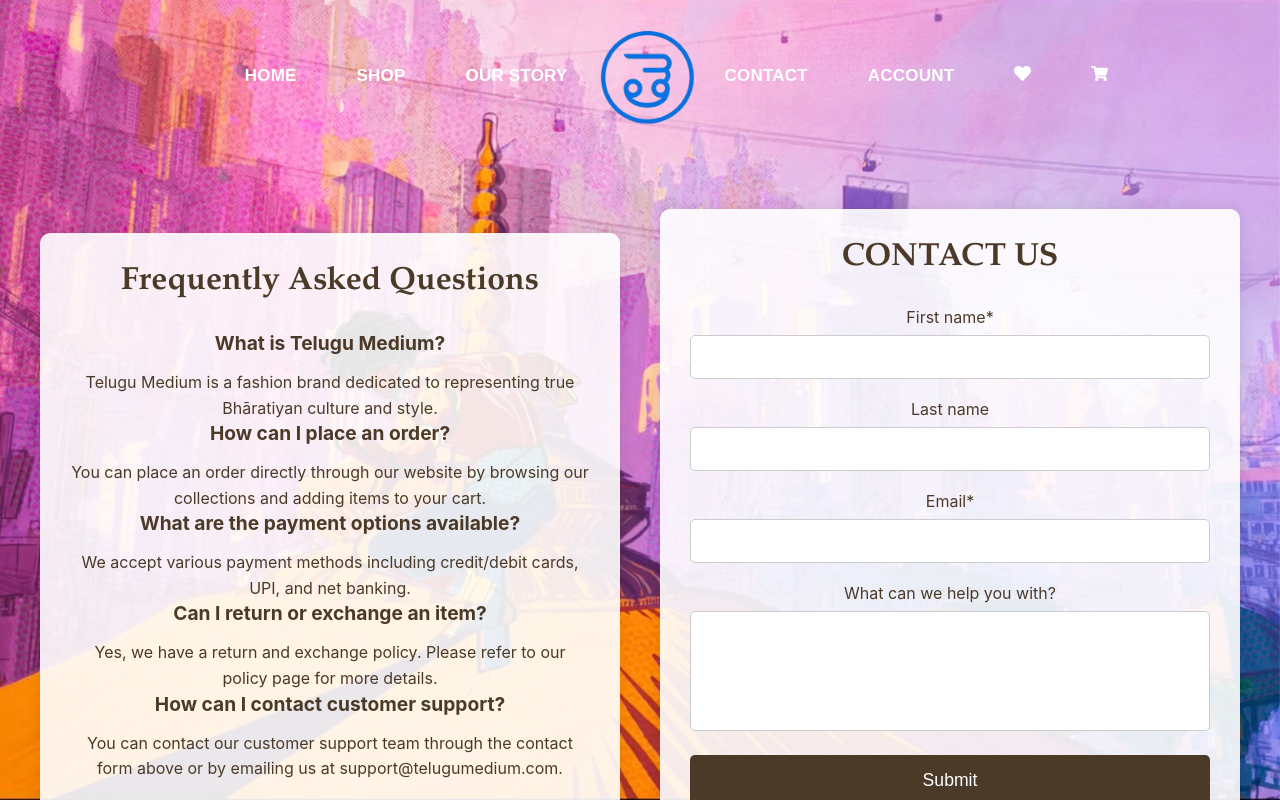
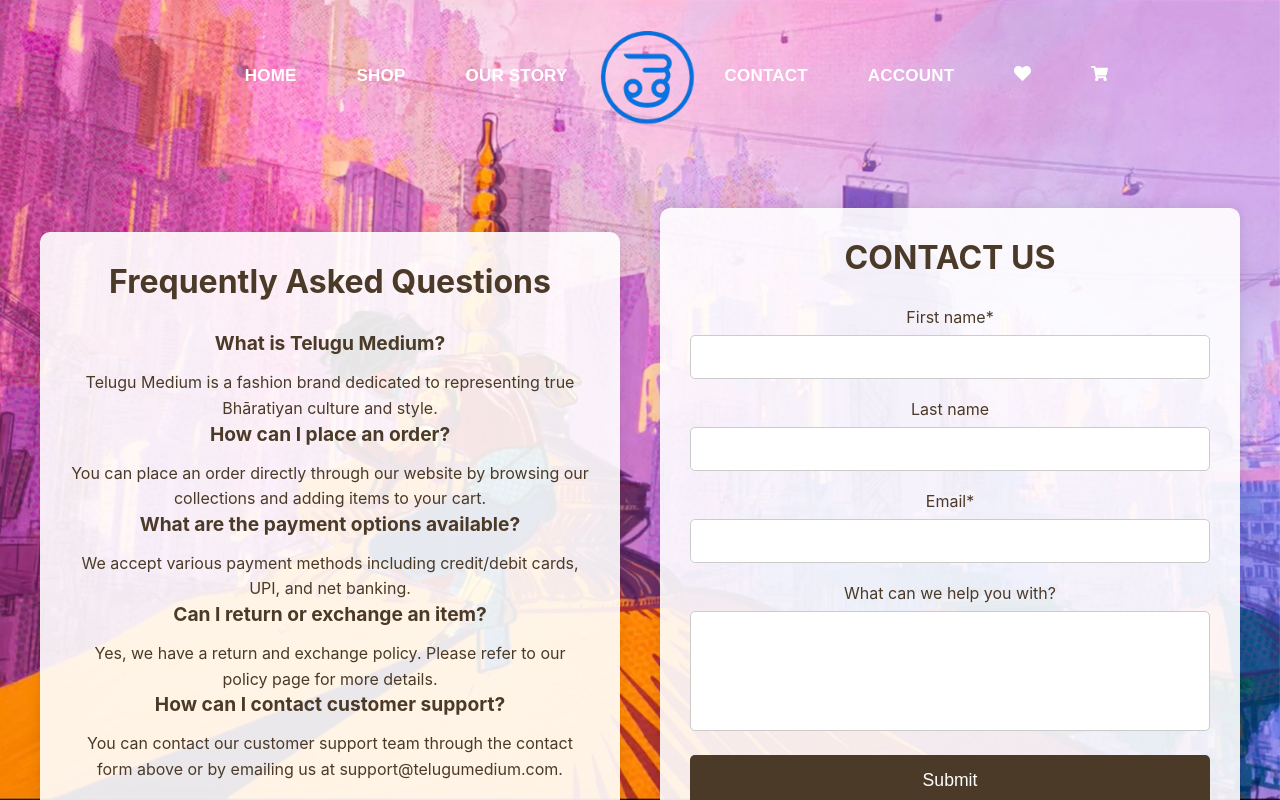
Before and after one commit to Phushyamithra/Medium-Codebase, a React (Create React App) app: page /contact in a window 1280 px wide. Built offline with nearby package versions, Linux system fonts and the light colour scheme.

Commit message:
Contact page changes

```diff
--- a/src/styles/Contact.css
+++ b/src/styles/Contact.css
@@ -22,7 +22,6 @@
 .contact-container h1, .faq-container h1 {
     text-align: center;
     color: #4b3a27;
-    font-family: 'Garamond', serif;
     margin-bottom: 30px;
 }
 
```
